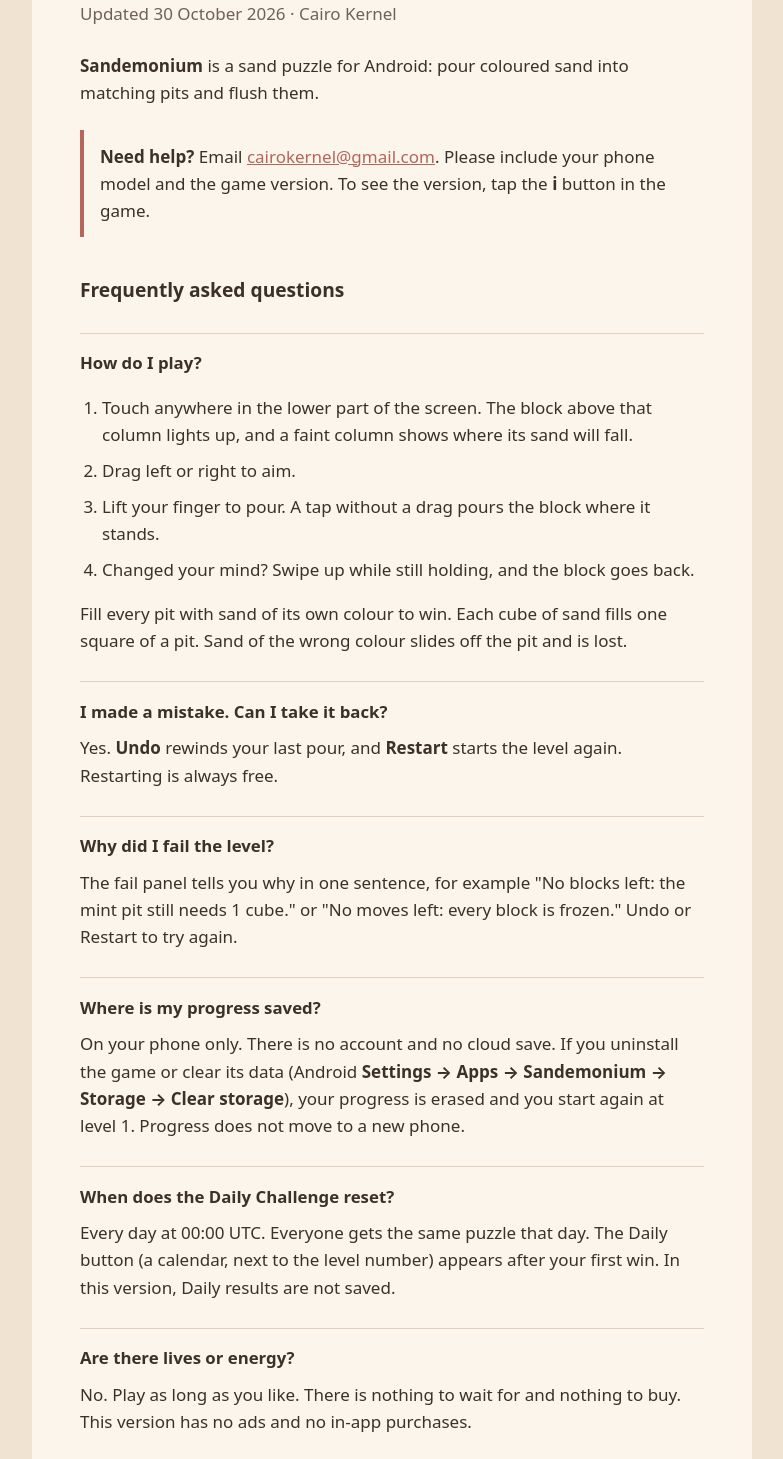
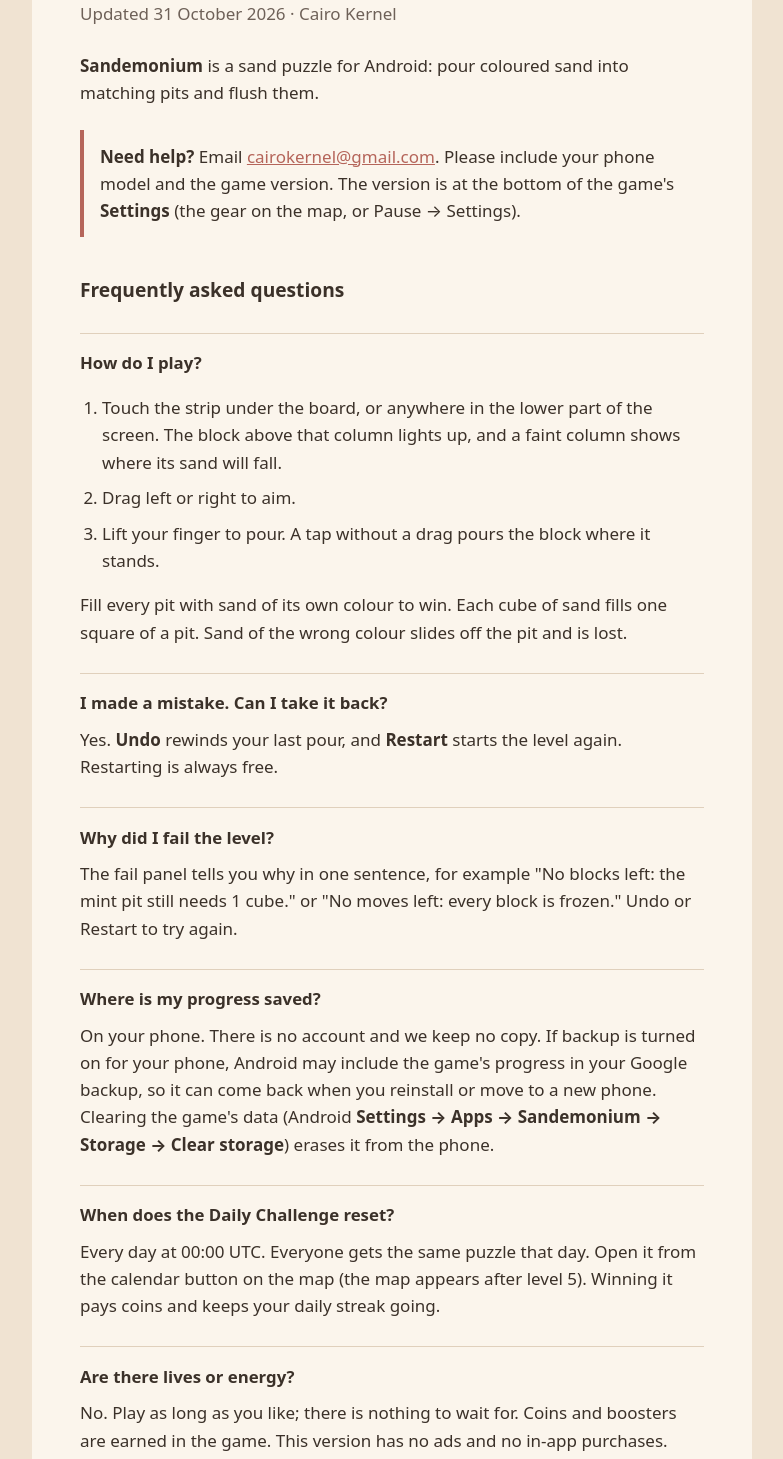
Before and after one commit to Motawe3/motawe3.github.io, a plain HTML site: page sandemonium/support/index.html in a window 1280 px wide. Shown: the part 104-1563 px from the top of the page, without its empty margins (248-1031 px from the left). Drawn offline with Linux system fonts and the light colour scheme.

Commit message:
Sandemonium 0.1.1: privacy policy mentions Android backup, Settings switches and Support; support page updated for the S5 game (map, daily, undo, backups)

```diff
--- a/sandemonium/support/index.html
+++ b/sandemonium/support/index.html
@@ -65,22 +65,21 @@
 <body>
 <main>
   <h1>Sandemonium: Support</h1>
-  <p class="meta">Updated 30 October 2026 · Cairo Kernel</p>
+  <p class="meta">Updated 31 October 2026 · Cairo Kernel</p>
 
   <p><strong>Sandemonium</strong> is a sand puzzle for Android: pour coloured sand into matching pits and flush them.</p>
 
   <div class="summary">
-    <p><strong>Need help?</strong> Email <a href="mailto:cairokernel@gmail.com">cairokernel@gmail.com</a>. Please include your phone model and the game version. To see the version, tap the <strong>i</strong> button in the game.</p>
+    <p><strong>Need help?</strong> Email <a href="mailto:cairokernel@gmail.com">cairokernel@gmail.com</a>. Please include your phone model and the game version. The version is at the bottom of the game's <strong>Settings</strong> (the gear on the map, or Pause → Settings).</p>
   </div>
 
   <h2>Frequently asked questions</h2>
 
   <h3>How do I play?</h3>
   <ol>
-    <li>Touch anywhere in the lower part of the screen. The block above that column lights up, and a faint column shows where its sand will fall.</li>
+    <li>Touch the strip under the board, or anywhere in the lower part of the screen. The block above that column lights up, and a faint column shows where its sand will fall.</li>
     <li>Drag left or right to aim.</li>
     <li>Lift your finger to pour. A tap without a drag pours the block where it stands.</li>
-    <li>Changed your mind? Swipe up while still holding, and the block goes back.</li>
   </ol>
   <p>Fill every pit with sand of its own colour to win. Each cube of sand fills one square of a pit. Sand of the wrong colour slides off the pit and is lost.</p>
 
@@ -91,13 +90,13 @@
   <p>The fail panel tells you why in one sentence, for example "No blocks left: the mint pit still needs 1 cube." or "No moves left: every block is frozen." Undo or Restart to try again.</p>
 
   <h3>Where is my progress saved?</h3>
-  <p>On your phone only. There is no account and no cloud save. If you uninstall the game or clear its data (Android <strong>Settings → Apps → Sandemonium → Storage → Clear storage</strong>), your progress is erased and you start again at level 1. Progress does not move to a new phone.</p>
+  <p>On your phone. There is no account and we keep no copy. If backup is turned on for your phone, Android may include the game's progress in your Google backup, so it can come back when you reinstall or move to a new phone. Clearing the game's data (Android <strong>Settings → Apps → Sandemonium → Storage → Clear storage</strong>) erases it from the phone.</p>
 
   <h3>When does the Daily Challenge reset?</h3>
-  <p>Every day at 00:00 UTC. Everyone gets the same puzzle that day. The Daily button (a calendar, next to the level number) appears after your first win. In this version, Daily results are not saved.</p>
+  <p>Every day at 00:00 UTC. Everyone gets the same puzzle that day. Open it from the calendar button on the map (the map appears after level 5). Winning it pays coins and keeps your daily streak going.</p>
 
   <h3>Are there lives or energy?</h3>
-  <p>No. Play as long as you like. There is nothing to wait for and nothing to buy. This version has no ads and no in-app purchases.</p>
+  <p>No. Play as long as you like; there is nothing to wait for. Coins and boosters are earned in the game. This version has no ads and no in-app purchases.</p>
 
   <h3>Does the game work offline?</h3>
   <p>Yes, completely. It never needs an internet connection, and that includes the Daily Challenge.</p>
@@ -118,7 +117,7 @@
   <p>Open the same test link and tap <strong>Leave the program</strong>. Then uninstall the game. You can also leave the Google Group.</p>
 
   <h3>How do I send feedback or report a bug?</h3>
-  <p>In the game, tap <strong>i</strong>, then <strong>Send feedback</strong>. Your email app opens with our address and the game version filled in. You can also email <a href="mailto:cairokernel@gmail.com">cairokernel@gmail.com</a> directly. Screenshots help a lot.</p>
+  <p>In the game, open <strong>Settings</strong>, then <strong>Support</strong>. Your email app opens with our address and the game version filled in. You can also email <a href="mailto:cairokernel@gmail.com">cairokernel@gmail.com</a> directly. Screenshots help a lot.</p>
 
   <h3>What data does the game collect?</h3>
   <p>None. See the <a href="../privacy/">privacy policy</a>.</p>
```
Also changed, not shown: sandemonium/privacy/index.html (+5 -4 lines).
